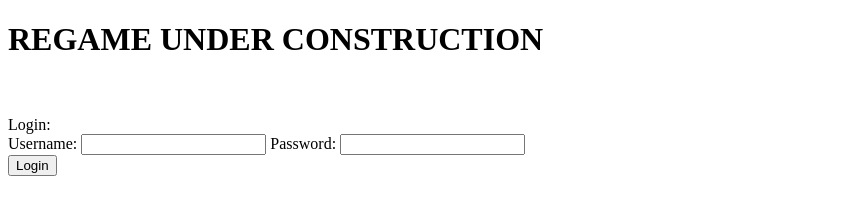
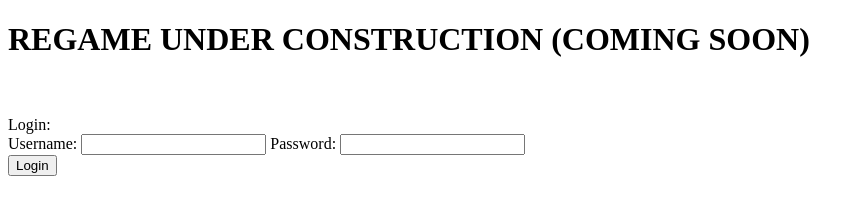
Before and after one commit to ReGamed/ReGamed.github.io, a plain HTML site: page index.html in a window 1280 px wide. Shown: the whole page, without its empty margins (0-864 px from the left). Drawn offline with Linux system fonts and the light colour scheme.

Commit message:
Update index.html

```diff
--- a/index.html
+++ b/index.html
@@ -3,7 +3,7 @@
 <html>
 <head>
 
-<h1>REGAME UNDER CONSTRUCTION</h1>
+<h1>REGAME UNDER CONSTRUCTION (COMING SOON)</h1>
 
 <br><br>
 
```
